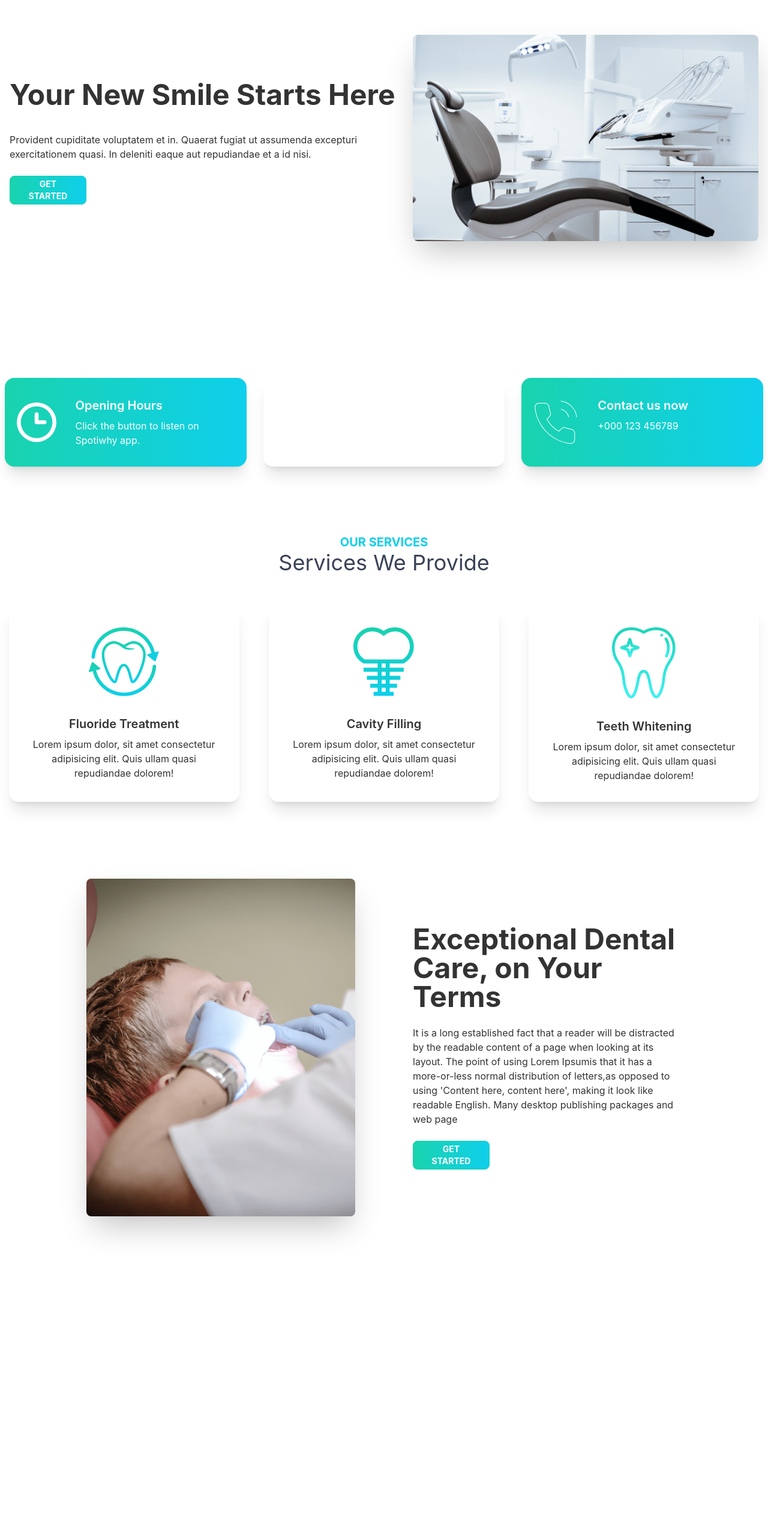
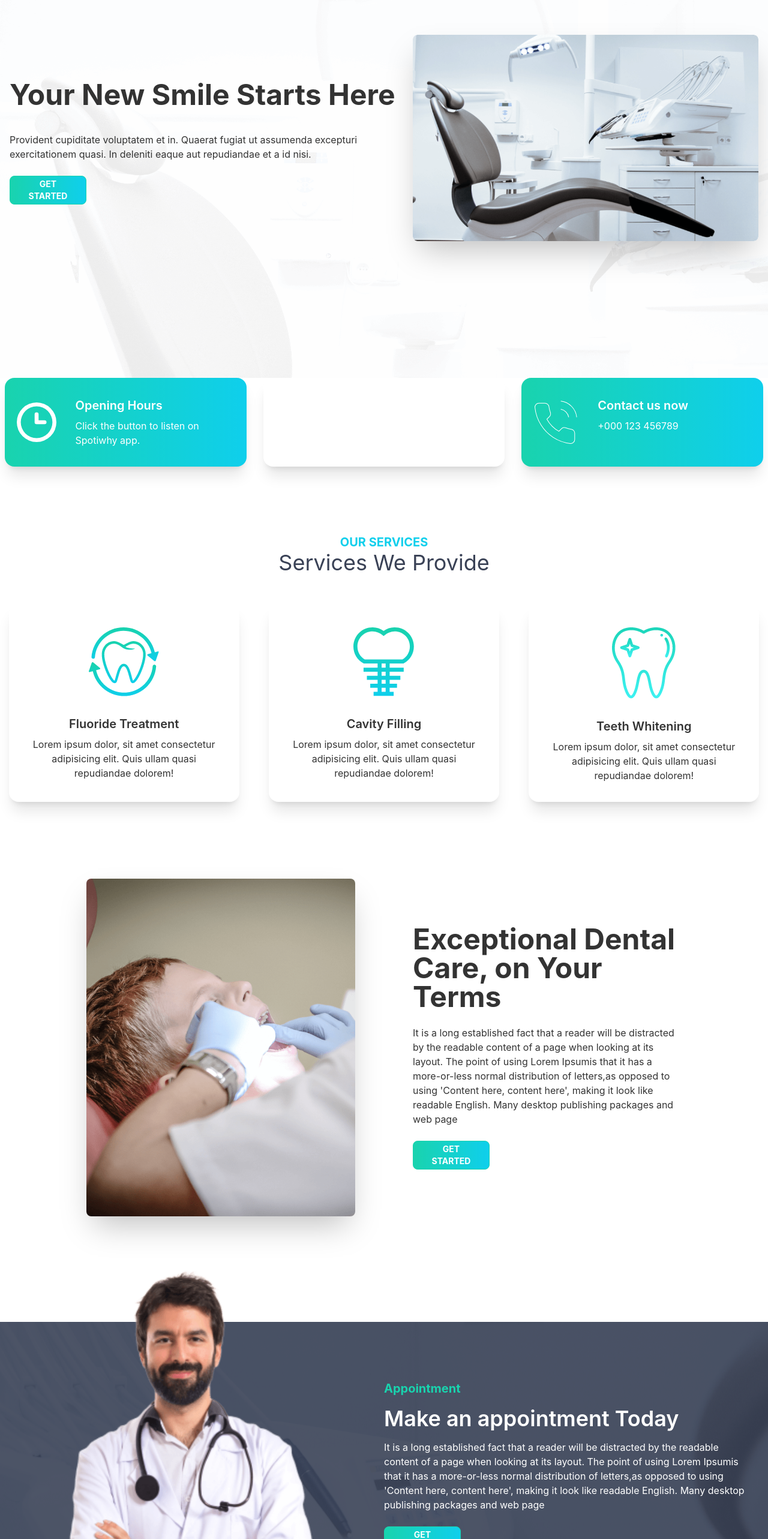
Before and after one commit to MuzakkirHossainMinhaz/doctors-portal-client-side, a React (Create React App) app: page / in a window 1280 px wide. Shown: the part 234-2800 px from the top of the page at 60% size. Before the commit the page ends 2390 px from the top, so only its background shows below. Built offline with nearby package versions, Linux system fonts and the light colour scheme.

Commit message:
homeAppointment added

```diff
--- /dev/null
+++ b/src/Pages/Home/AppointmentHome/AppointmentHome.js
@@ -0,0 +1,28 @@
+import React from 'react';
+import doctor_small from '../../../assets/images/doctor-small.png'
+import appointment from '../../../assets/images/appointment.png'
+import PrimaryButton from '../../Shared/Button/PrimaryButton';
+
+const AppointmentHome = () => {
+    return (
+        <section style={{
+            background: `url(${appointment})`
+        }}
+        className="mb-28 mt-40"
+        >
+            <div className='flex justify-center items-center'>
+                <div className='flex-1 hidden lg:block'>
+                    <img className='-mt-24' src={doctor_small} alt="" />
+                </div>
+                <div className='flex-1 text-white py-16 px-7'>
+                    <h3 className='text-secondary text-xl font-bold '>Appointment</h3>
+                    <h1 className='font-semibold text-4xl my-4'>Make an appointment Today</h1>
+                    <p className='mb-6'>It is a long established fact that a reader will be distracted by the readable content of a page when looking at its layout. The point of using Lorem Ipsumis that it has a more-or-less normal distribution of letters,as opposed to using 'Content here, content here', making it look like readable English. Many desktop publishing packages and web page</p>
+                    <PrimaryButton text="Get Started"></PrimaryButton>
+                </div>
+            </div>
+        </section>
+    );
+};
+
+export default AppointmentHome;
--- a/src/Pages/Home/Banner/Banner.js
+++ b/src/Pages/Home/Banner/Banner.js
@@ -1,10 +1,13 @@
 import React from 'react';
 import chair from '../../../assets/images/chair.png';
+import bg from '../../../assets/images/bg.png';
 import PrimaryButton from '../../Shared/Button/PrimaryButton';
 
 const Banner = () => {
     return (
-        <div className="hero min-h-screen bg-base-100 justify-center">
+        <div style={{
+            background: `url(${bg})`
+        }} className="hero min-h-screen bg-base-100 justify-center">
             <div className="hero-content flex-col lg:flex-row-reverse gap-x-6">
                 <img src={chair} className="max-w-xl rounded-lg shadow-2xl" />
                 <div>
--- a/src/Pages/Home/Home.js
+++ b/src/Pages/Home/Home.js
@@ -1,4 +1,5 @@
 import React from 'react';
+import AppointmentHome from './AppointmentHome/AppointmentHome';
 import Banner from './Banner/Banner';
 import Info from './Info/Info';
 import Services from './Services/Services';
@@ -9,6 +10,7 @@ const Home = () => {
             <Banner></Banner>
             <Info></Info>
             <Services></Services>
+            <AppointmentHome></AppointmentHome>
         </div>
     );
 };
```
